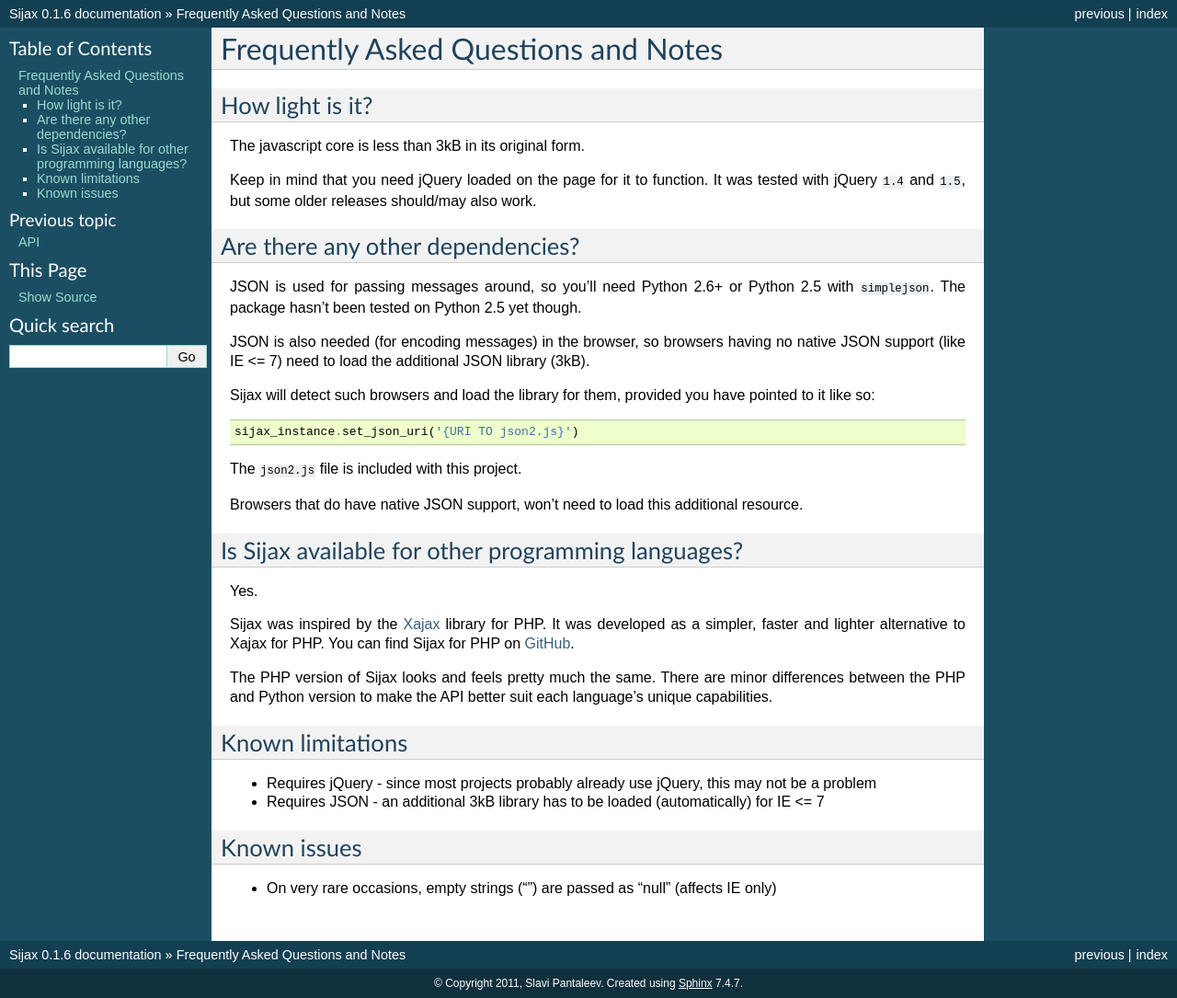
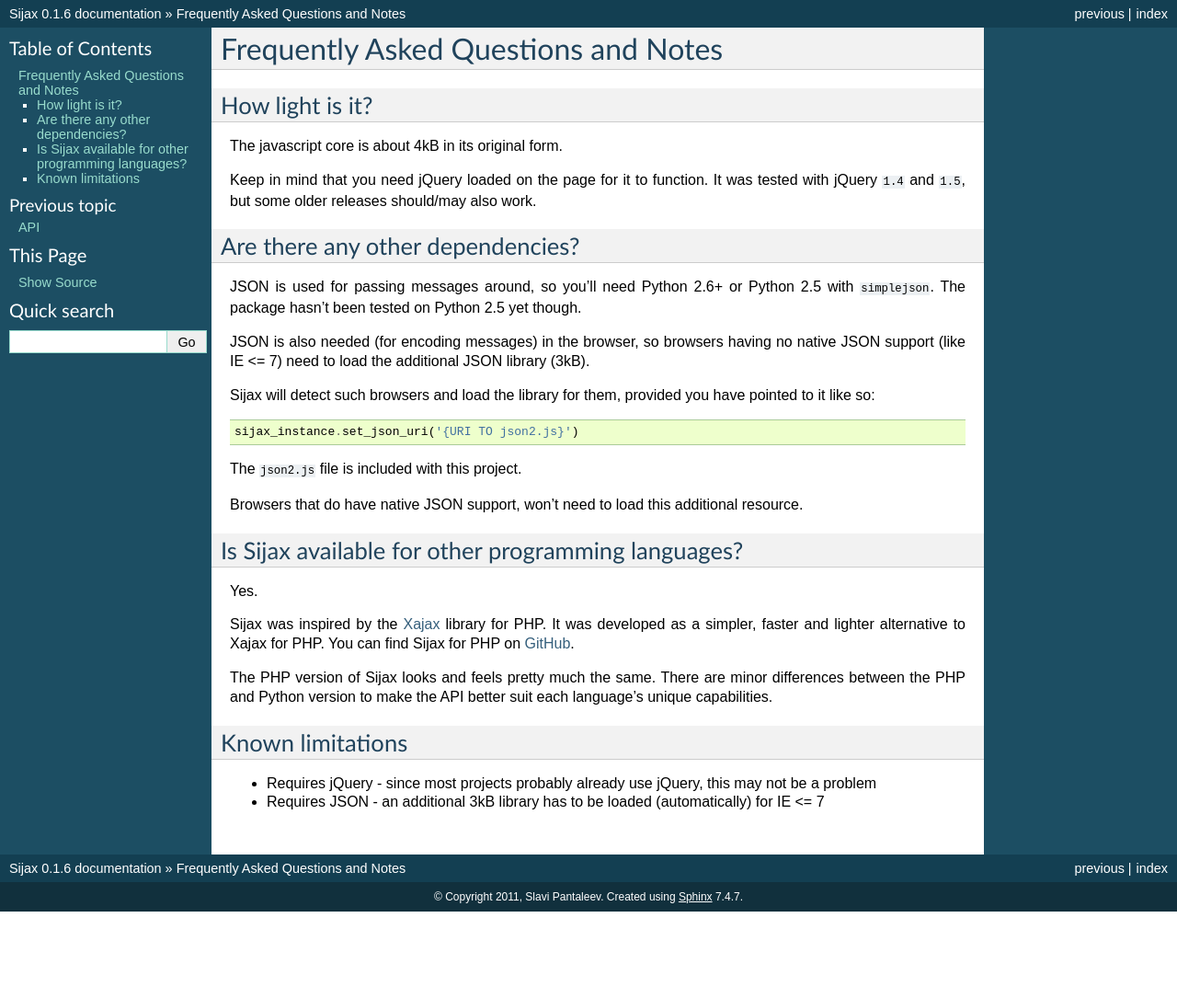
Before and after one commit to spantaleev/sijax-python, a Sphinx documentation site: the page built from docs/faq.rst, in a window 1280 px wide. Shown: the whole page at 92% size. Built offline with Sphinx 7.4.7, drawn with Linux system fonts in a browser that asks for light colours; after the commit the page ends 991 px from its top, so only the background shows below that.

Commit message:
FAQ fixes.

```diff
--- a/docs/faq.rst
+++ b/docs/faq.rst
@@ -7,7 +7,7 @@ Frequently Asked Questions and Notes
 How light is it?
 ----------------
 
-The javascript core is less than 3kB in its original form.
+The javascript core is about 4kB in its original form.
 
 Keep in mind that you need jQuery loaded on the page for it to function.
 It was tested with jQuery ``1.4`` and ``1.5``, but some older releases should/may also work.
@@ -47,9 +47,3 @@ Known limitations
 
 * Requires jQuery - since most projects probably already use jQuery, this may not be a problem
 * Requires JSON - an additional 3kB library has to be loaded (automatically) for IE <= 7
-
-
-Known issues
-------------
-
-* On very rare occasions, empty strings ("") are passed as "null" (affects IE only)
```
